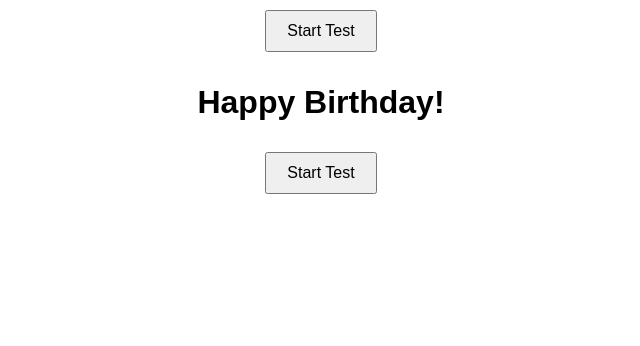
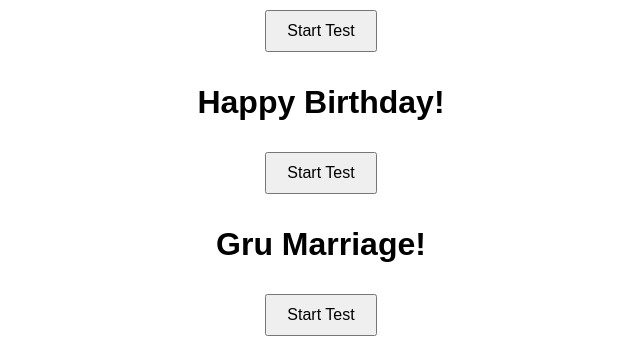
Before and after one commit to Pai197/Pai19, a plain HTML site: page index.html in a window 1280 px wide. Shown: the part 647-993 px from the top of the page, without its empty margins (319-959 px from the left). Before the commit the page ends 851 px from the top, so only its background shows below. Drawn offline with Linux system fonts and the light colour scheme.

Commit message:
Update index.html

```diff
--- a/index.html
+++ b/index.html
@@ -53,5 +53,13 @@
         </a>
     </div>
 
+<div class="container">
+
+        <h1>Gru Marriage!</h1>
+        <a href="7/index.html">
+            <button id="start-btn">Start Test</button>
+        </a>
+    </div>
+
 </body>
 </html>
```
